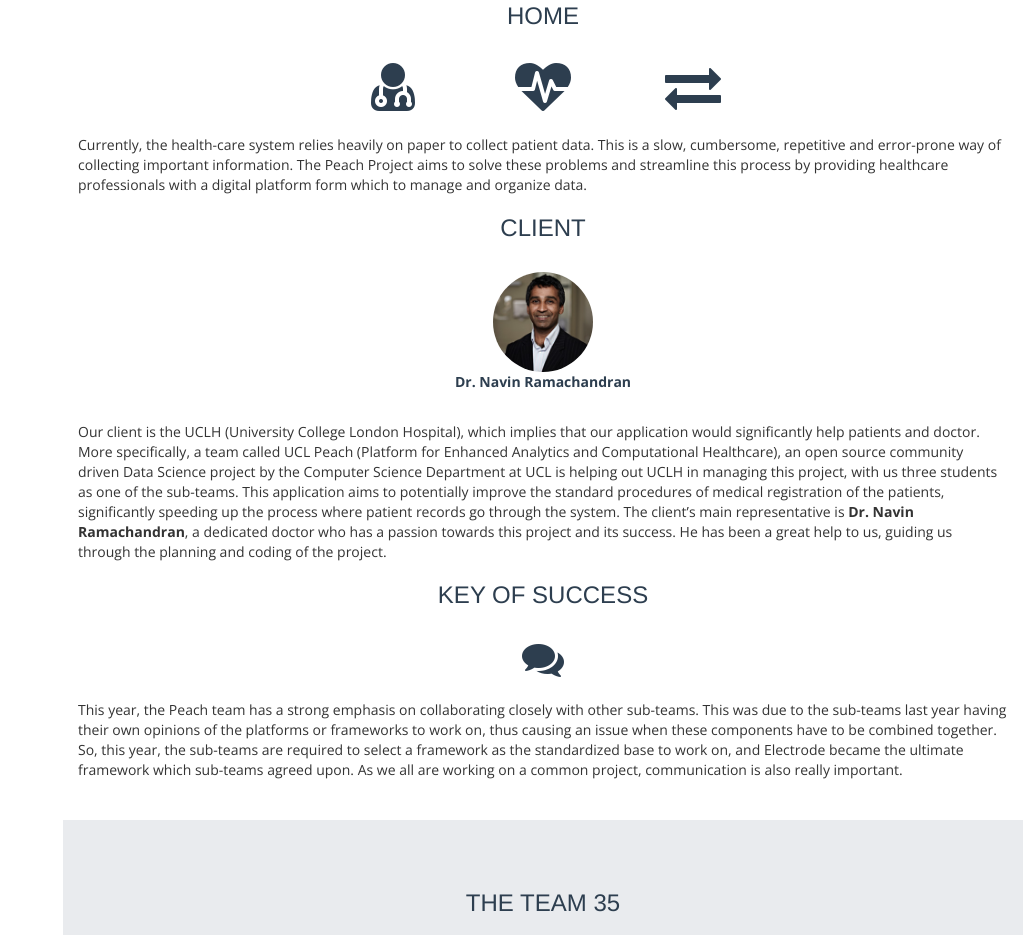
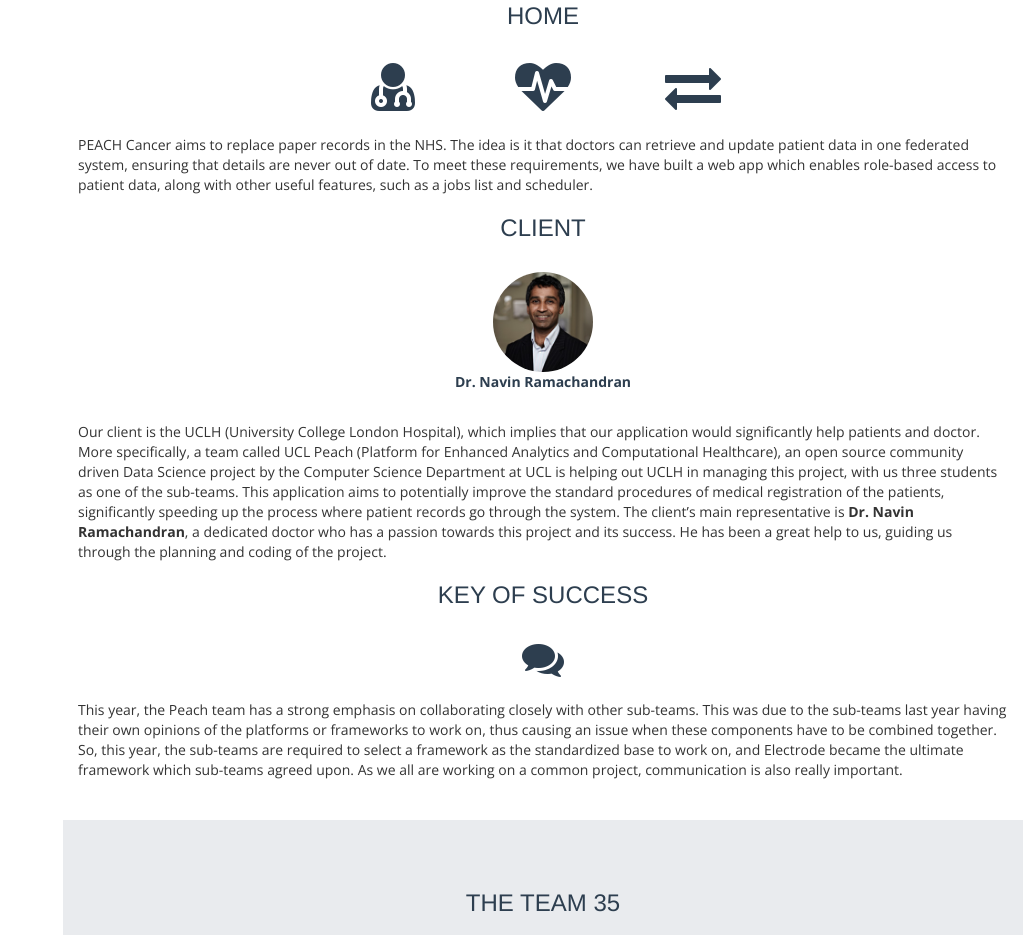
Before and after one commit to JhumanJ/COMP204P-Systems-Engineering, a plain HTML site: page index.html in a window 1280 px wide. Shown: the part 837-1772 px from the top of the page, without its empty margins (257-1280 px from the left). Drawn offline with nearby package versions, Linux system fonts and the light colour scheme.

Commit message:
Update index.html

```diff
--- a/index.html
+++ b/index.html
@@ -91,7 +91,7 @@
 		 					</div>
 		 					<br>
 
-							<p>Currently, the health-care system relies heavily on paper to collect patient data. This is a slow, cumbersome, repetitive and error-prone way of collecting important information. The Peach Project aims to solve these problems and streamline this process by providing healthcare professionals with a digital platform form which to manage and organize data.</p>
+							<p>PEACH Cancer aims to replace paper records in the NHS. The idea is it that doctors can retrieve and update patient data in one federated system, ensuring that details are never out of date. To meet these requirements, we have built a web app which enables role-based access to patient data, along with other useful features, such as a jobs list and scheduler.</p>
 
 							<h3 class="text-center txt-dark-blue title">CLIENT</h3>
 
```
